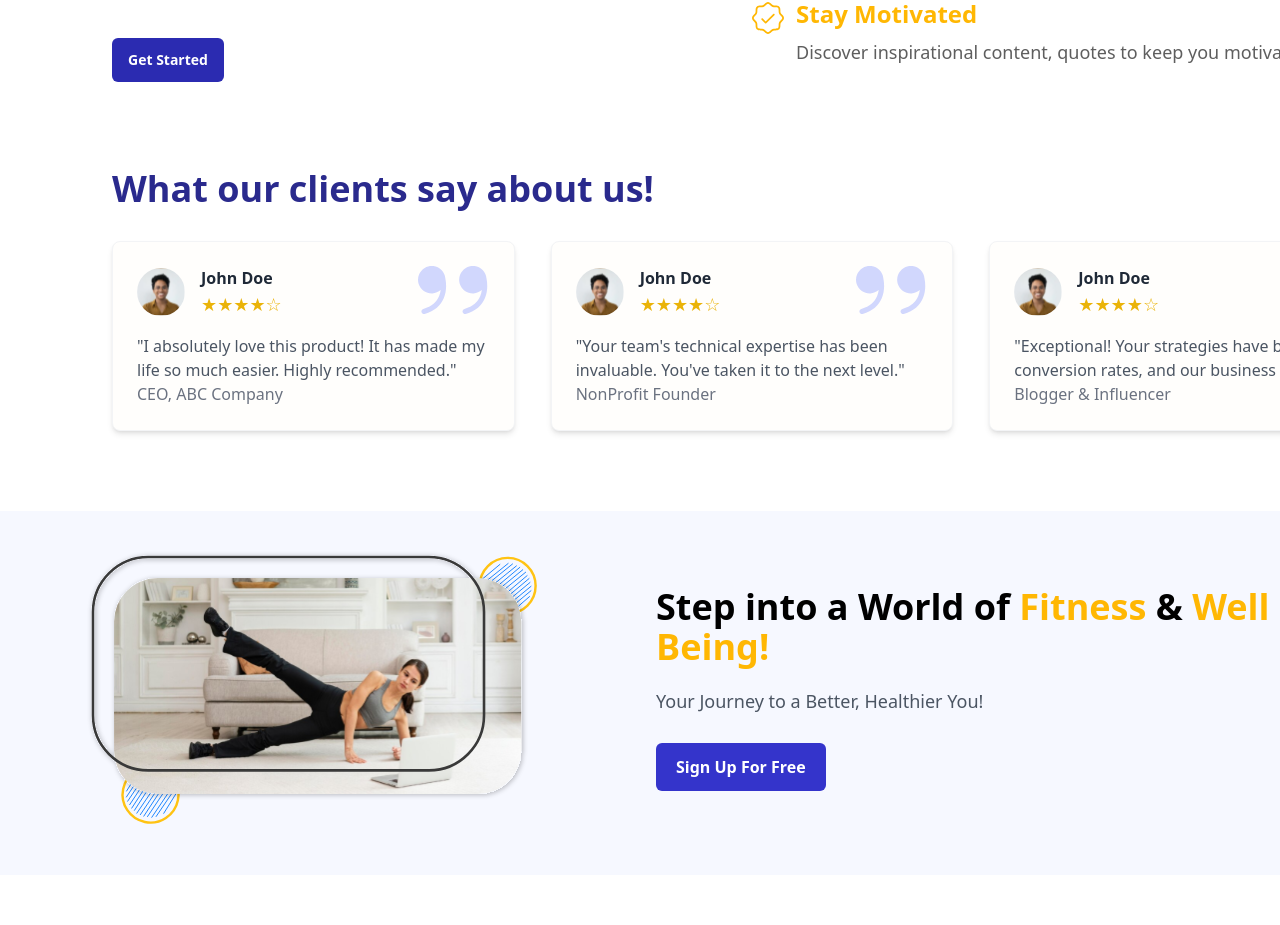
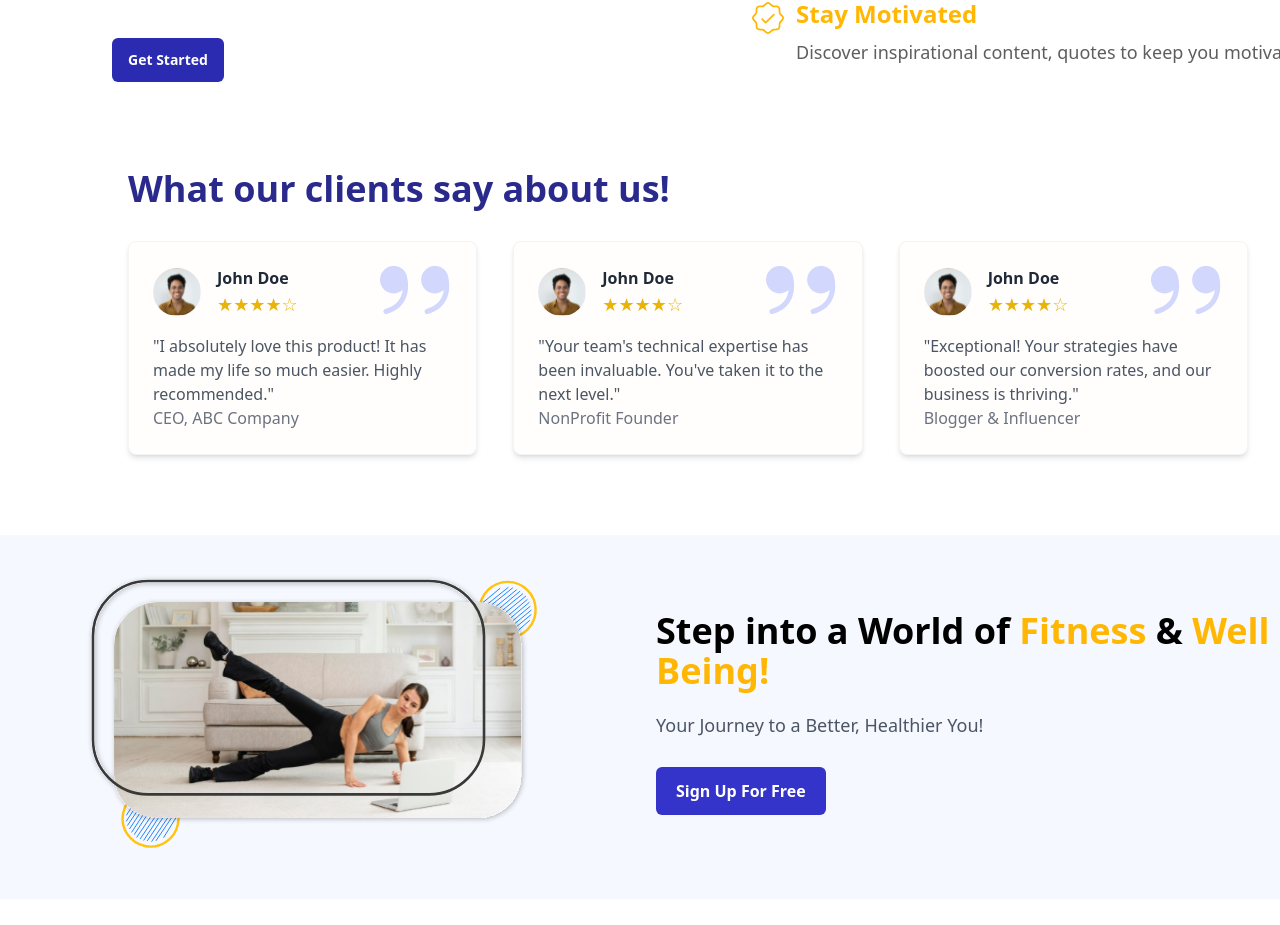
Before and after one commit to IshaSahu16/Befit360, a React (Vite) app: page / in a window 1280 px wide. Shown: the part 1413-2338 px from the top of the page. Built offline with nearby package versions, Linux system fonts and the light colour scheme.

Commit message:
padding changes in testimonial

```diff
--- a/src/components/Testimonial.jsx
+++ b/src/components/Testimonial.jsx
@@ -4,7 +4,7 @@ import comma from '../assets/comma.svg'
 
 const Testimonial = () => {
     return (
-        <div className="md:w-full bg-white pt-8 pb-12 md:pb-20 md:ml-[7rem]">
+        <div className="md:w-full px-4 bg-white pt-8 pb-12 md:pb-20 md:ml-[7rem] md:pr-[9rem]">
             <div className="container mx-auto  ">
                 <h2 className="text-3xl font-semibold text-[#2a2a8d] mb-4 md:text-4xl md:pb-4">What our clients say about us!</h2>
 
```
